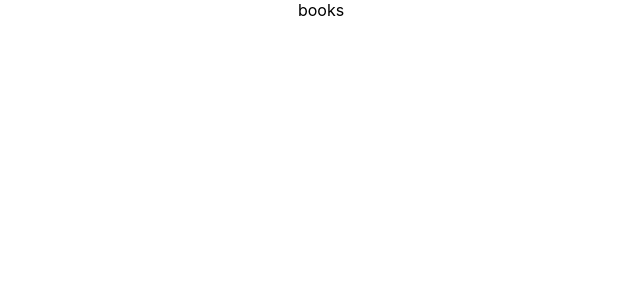
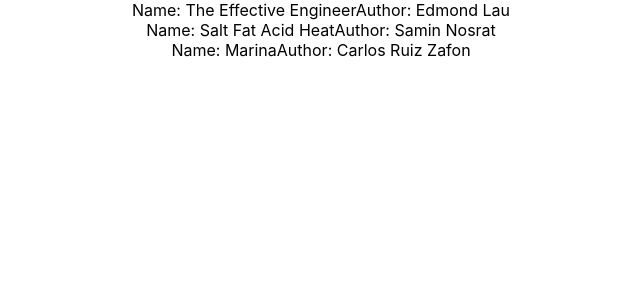
Before and after one commit to hasierpastor/react-bookstore, a React (Create React App) app: page / in a window 1280 px wide. Shown: the top 300 px of the page, without its empty margins (319-959 px from the left). Built offline with nearby package versions, Linux system fonts and the light colour scheme.

Commit message:
first draft complete

```diff
--- a/src/Book.js
+++ b/src/Book.js
@@ -1,5 +1,14 @@
 import React, { Component, PureComponent } from 'react';
 
-class Book extends PureComponent {}
+class Book extends PureComponent {
+  render() {
+    return (
+      <div>
+        Name: {this.props.name}
+        Author: {this.props.author}
+      </div>
+    );
+  }
+}
 
 export default Book;
--- a/src/BookList.js
+++ b/src/BookList.js
@@ -23,12 +23,10 @@
     };
   }
   render() {
-    const books = this.state.books.map(book => (
-      <Book key={this.state.iban} name={this.state.name}>
-        , author={this.state.author}>
-      </Book>
+    const booklist = this.state.books.map(book => (
+      <Book key={book.iban} name={book.name} author={book.author} />
     ));
-    return <div>books</div>;
+    return <div>{booklist}</div>;
   }
 }
 
```
